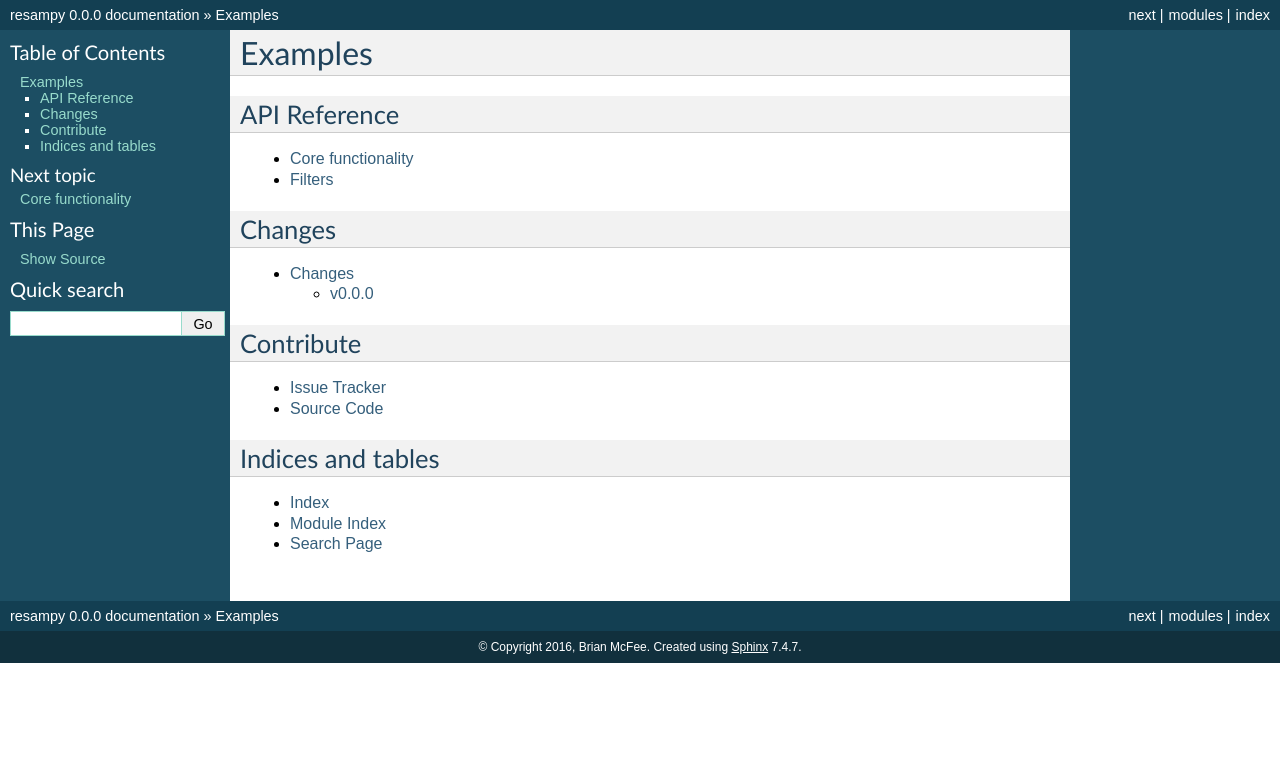
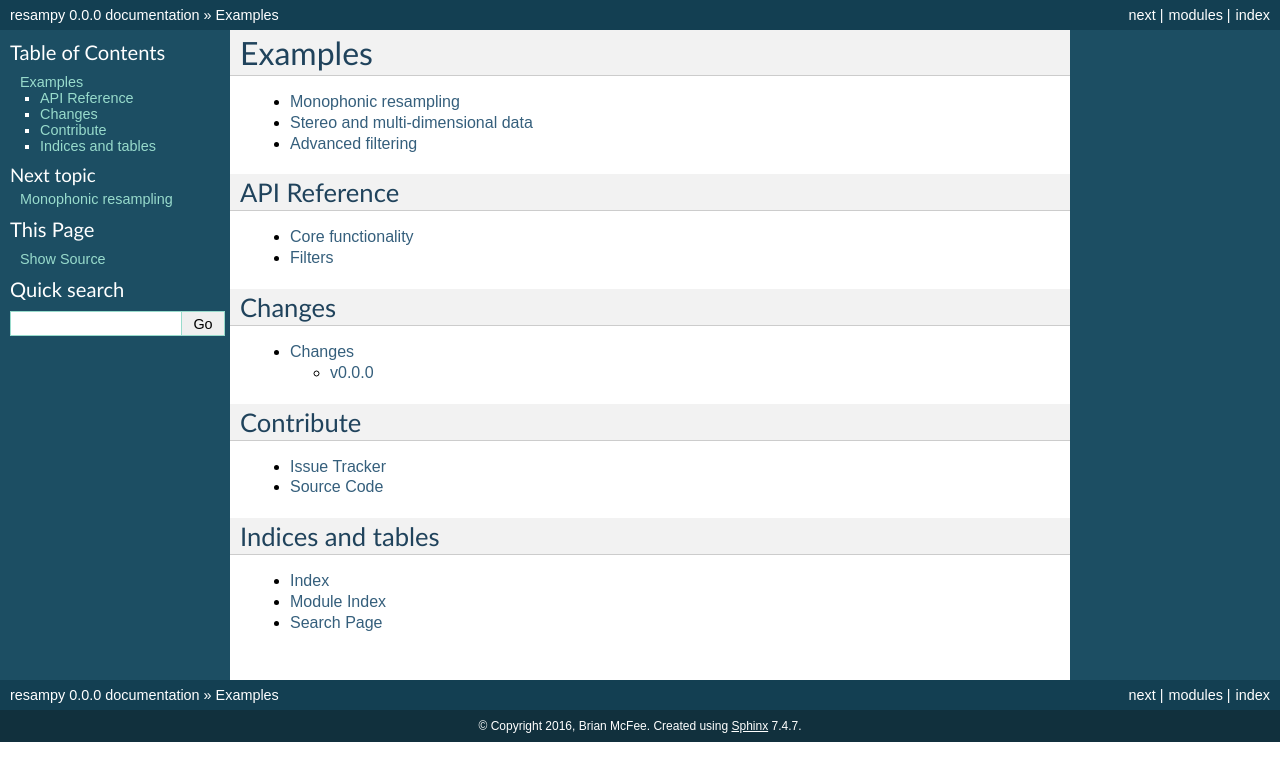
Before and after one commit to bmcfee/resampy, a Sphinx documentation site: the page built from docs/index.rst, in a window 1280 px wide. Shown: the top 781 px of the page. Built offline with Sphinx 7.4.7, drawn with Linux system fonts in a browser that asks for light colours; some of the changed lines change nothing that is shown.

Commit message:
Adding example documentation

```diff
--- /dev/null
+++ b/docs/example.rst
@@ -0,0 +1,93 @@
+.. _examples:
+
+Monophonic resampling
+=====================
+
+The following code block demonstrates how to resample an audio signal.
+
+We use `librosa <https://bmcfee.github.io/librosa/>`_ for loading the audio,
+but this is purely for ease of demonstration.  ``resampy`` does not depend on ``librosa``.
+
+.. code-block:: python
+    :linenos:
+
+    import librosa
+    import resampy
+
+    # Load in librosa's example audio file at its native sampling rate
+    x, sr_orig = librosa.load(librosa.util.example_audio_file(), sr=None)
+
+    # x is now a 1-d numpy array, with `sr_orig` audio samples per second
+
+    # We can resample this to any sampling rate we like, say 16000 Hz
+    y_low = resampy.resample(x, sr_orig, 16000)
+
+    # That's it!
+
+
+Stereo and multi-dimensional data
+=================================
+
+The previous example operates on monophonic signals, but resampy also supports stereo
+resampling, as demonstrated below.
+
+.. code-block:: python
+    :linenos:
+
+    import librosa
+    import resampy
+
+    # Load in librosa's example audio file at its native sampling rate.
+    # This time, also disable the stereo->mono downmixing
+    x, sr_orig = librosa.load(librosa.util.example_audio_file(), sr=None, mono=False)
+
+    # x is now a 2-d numpy array, with `sr_orig` audio samples per second
+    # The first dimension of x indexes the channels, the second dimension indexes
+    # samples.
+    # x[0] is the left channel, x[1] is the right channel.
+
+    # We can again resample.  By default, resample assumes the last index is time.
+    y_low = resampy.resample(x, sr_orig, 16000)
+
+    # To be more explicit, provide a target axis
+    y_low = resampy.resample(x, sr_orig, 16000, axis=1)
+
+
+The next block illustrates resampling along an arbitrary dimension.
+
+.. code-block:: python
+    :linenos:
+
+    import numpy as np
+    import resampy
+
+    # Generate 4-dimensional white noise.  The third axis (axis=2) will index time.
+    sr_orig = 22050
+    x = np.random.randn(10, 3, sr_orig * 5, 2)
+
+    # x is now a 10-by-3-(5*22050)-by-2 tensor of data.
+
+    # We can resample along the time axis as follows
+    y_low = resampy.resample(x, sr_orig, 11025, axis=2)
+
+
+Advanced filtering
+==================
+resampy allows you to control the design of the filters used in resampling operations.
+
+.. code-block:: python
+    :linenos:
+
+    import numpy as np
+    import scipy.signal
+    import librosa
+    import resampy
+
+    # Load in some audio
+    x, sr_orig = librosa.load(librosa.util.example_audio_file(), sr=None, mono=False)
+
+    # Resample to 22050Hz using a Hann-windowed sinc-filter
+    y = resampy.resample(x, sr_orig, sr_new, window=scipy.signal.hann)
+
+    # Or a shorter sinc-filter than the default (num_zeros=64)
+    y = resampy.resample(x, sr_orig, sr_new, num_zeros=32)
--- a/docs/index.rst
+++ b/docs/index.rst
@@ -5,6 +5,10 @@
 
 Examples
 --------
+.. toctree::
+    :maxdepth: 3
+
+    example
 
 API Reference
 =============
```
